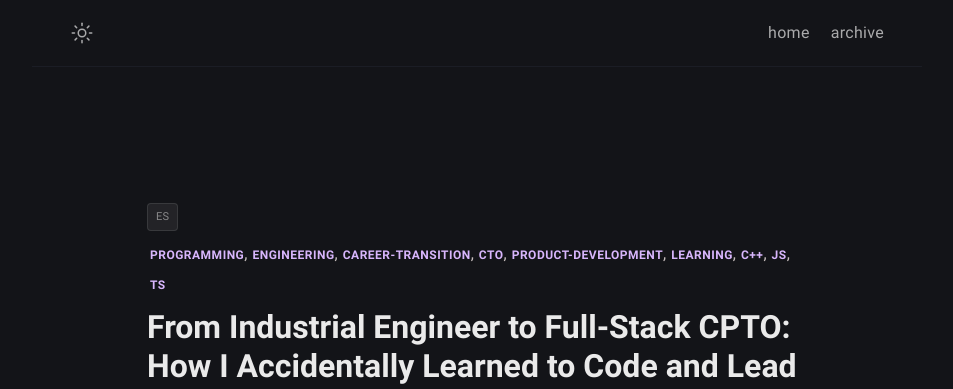
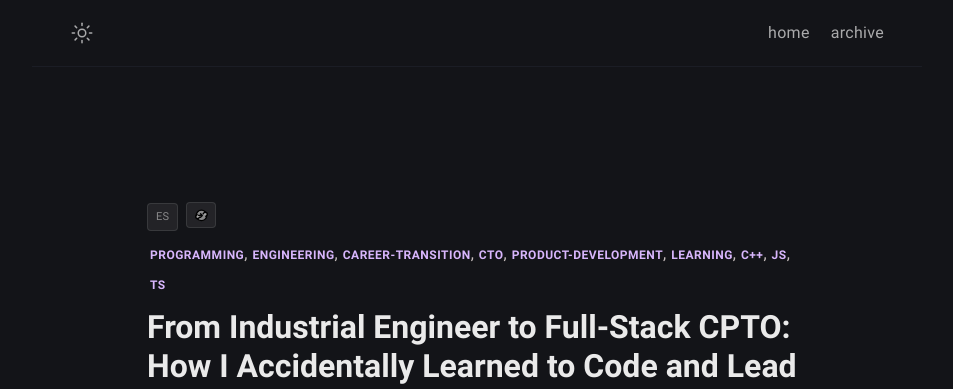
Before and after one commit to rafatorgar/rafatorgar.github.io, a Jekyll site: the page built from _posts/2025-10-21-from-industrial-designer-to-full-stack-cpto.md, in a window 1280 px wide. Shown: the top 389 px of the page, without its empty margins (163-1116 px from the left). Built offline with Jekyll 4.4.1, drawn with Linux system fonts in a browser that asks for light colours.

Commit message:
fix: index menu

```diff
--- /dev/null
+++ b/_includes/copy-link-button.html
@@ -0,0 +1,9 @@
+<button class="copy-link-btn" aria-label="Copy post link" title="Copy link">
+  <svg class="link-icon" width="16" height="16" viewBox="0 0 16 16" fill="none" xmlns="http://www.w3.org/2000/svg">
+    <path d="M7.5 10.5L9.5 8.5M9.5 8.5L7.5 6.5M9.5 8.5H4.5M14.5 8.5C14.5 11.8137 11.8137 14.5 8.5 14.5C5.18629 14.5 2.5 11.8137 2.5 8.5C2.5 5.18629 5.18629 2.5 8.5 2.5C11.8137 2.5 14.5 5.18629 14.5 8.5Z" stroke="currentColor" stroke-width="1.5" stroke-linecap="round" stroke-linejoin="round"/>
+    <path class="link-chain" d="M10.5 6.5L11.5 5.5C12.3284 4.67157 13.6716 4.67157 14.5 5.5C15.3284 6.32843 15.3284 7.67157 14.5 8.5L13.5 9.5M6.5 10.5L5.5 11.5C4.67157 12.3284 3.32843 12.3284 2.5 11.5C1.67157 10.6716 1.67157 9.32843 2.5 8.5L3.5 7.5" stroke="currentColor" stroke-width="1.5" stroke-linecap="round"/>
+  </svg>
+  <svg class="check-icon" width="16" height="16" viewBox="0 0 16 16" fill="none" xmlns="http://www.w3.org/2000/svg">
+    <path d="M13.5 4.5L6.5 11.5L3 8" stroke="currentColor" stroke-width="2" stroke-linecap="round" stroke-linejoin="round"/>
+  </svg>
+</button>
--- a/_layouts/post.html
+++ b/_layouts/post.html
@@ -36,7 +36,10 @@
 
         <header class="header">
           {% if page.tags and page.tags != empty %}
-          {% include language-switcher.html %}
+          <div style="display: inline-flex; align-items: center;">
+            {% include language-switcher.html %}
+            {% include copy-link-button.html %}
+          </div>
           <div class="tags">
             {% assign tags = page.tags %}
             <span itemprop="keywords">
@@ -93,6 +96,7 @@
   </div>
 
   <script src="/assets/js/toc-floating.js"></script>
+  <script src="/assets/js/copy-link.js"></script>
 </body>
 
 </html>
--- a/_sass/klise/_post.scss
+++ b/_sass/klise/_post.scss
@@ -325,8 +325,8 @@
   // Expanded state - show full text (hidden by default)
   .toc-content {
     display: none !important;
-    position: fixed !important;
-    right: calc(2rem + 46px) !important;
+    position: absolute !important;
+    right: calc(100% + 10px) !important;
     top: 50% !important;
     transform: translateY(-50%) !important;
     background: rgba(255, 255, 255, 0.97) !important;
--- a/_sass/main.scss
+++ b/_sass/main.scss
@@ -102,6 +102,59 @@
   }
 }
 
+// Copy link button
+.copy-link-btn {
+  display: inline-flex;
+  align-items: center;
+  justify-content: center;
+  padding: 5px 7px;
+  background-color: rgba(128, 128, 128, 0.1);
+  border-radius: 4px;
+  border: 1px solid rgba(128, 128, 128, 0.15);
+  cursor: pointer;
+  transition: all 0.2s ease;
+  margin-bottom: 8px;
+  margin-left: 8px;
+
+  svg {
+    width: 14px;
+    height: 14px;
+    fill: rgba(128, 128, 128, 0.8);
+    transition: all 0.2s ease;
+  }
+
+  .link-icon {
+    display: block;
+  }
+
+  .check-icon {
+    display: none;
+  }
+
+  &.copied {
+    .link-icon {
+      display: none;
+    }
+    .check-icon {
+      display: block;
+    }
+    svg {
+      fill: rgba(100, 180, 100, 0.9);
+    }
+    background-color: rgba(100, 180, 100, 0.1);
+    border-color: rgba(100, 180, 100, 0.2);
+  }
+
+  &:hover:not(.copied) {
+    background-color: rgba(128, 128, 128, 0.15);
+    border-color: rgba(128, 128, 128, 0.25);
+
+    svg {
+      fill: rgba(128, 128, 128, 1);
+    }
+  }
+}
+
 // Dark mode language switcher
 [data-theme="dark"] {
   .language-switcher {
@@ -117,4 +170,31 @@
       }
     }
   }
+
+  .copy-link-btn {
+    background-color: rgba(180, 180, 180, 0.1);
+    border-color: rgba(180, 180, 180, 0.15);
+
+    svg {
+      fill: rgba(180, 180, 180, 0.7);
+    }
+
+    &.copied {
+      background-color: rgba(120, 200, 120, 0.15);
+      border-color: rgba(120, 200, 120, 0.25);
+
+      svg {
+        fill: rgba(120, 200, 120, 0.9);
+      }
+    }
+
+    &:hover:not(.copied) {
+      background-color: rgba(180, 180, 180, 0.15);
+      border-color: rgba(180, 180, 180, 0.25);
+
+      svg {
+        fill: rgba(180, 180, 180, 0.9);
+      }
+    }
+  }
 }
--- /dev/null
+++ b/assets/js/copy-link.js
@@ -0,0 +1,25 @@
+// Copy Link Button functionality
+document.addEventListener('DOMContentLoaded', function() {
+  const copyBtn = document.querySelector('.copy-link-btn');
+
+  if (!copyBtn) return;
+
+  copyBtn.addEventListener('click', async function() {
+    const url = window.location.href;
+
+    try {
+      await navigator.clipboard.writeText(url);
+
+      // Add copied class for animation
+      copyBtn.classList.add('copied');
+
+      // Remove class after animation
+      setTimeout(() => {
+        copyBtn.classList.remove('copied');
+      }, 2000);
+
+    } catch (err) {
+      console.error('Failed to copy link:', err);
+    }
+  });
+});
```
